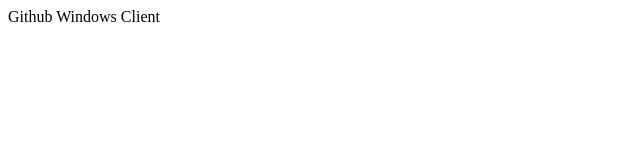
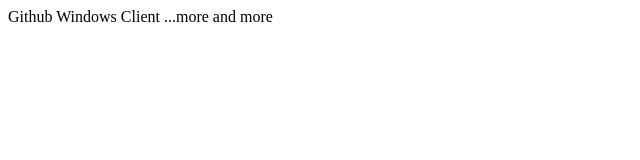
Before and after one commit to misctests/tutorialfrom308tube2, a plain HTML site: page WebContent/index.html in a window 1280 px wide. Shown: the whole page, without its empty margins (0-640 px from the left). Drawn offline with Linux system fonts and the light colour scheme.

Commit message:
add more code
index.html

```diff
--- a/WebContent/index.html
+++ b/WebContent/index.html
@@ -6,5 +6,7 @@
 </head>
 <body>
     Github Windows Client
+    ...more
+    and more
 </body>
 </html>
```
